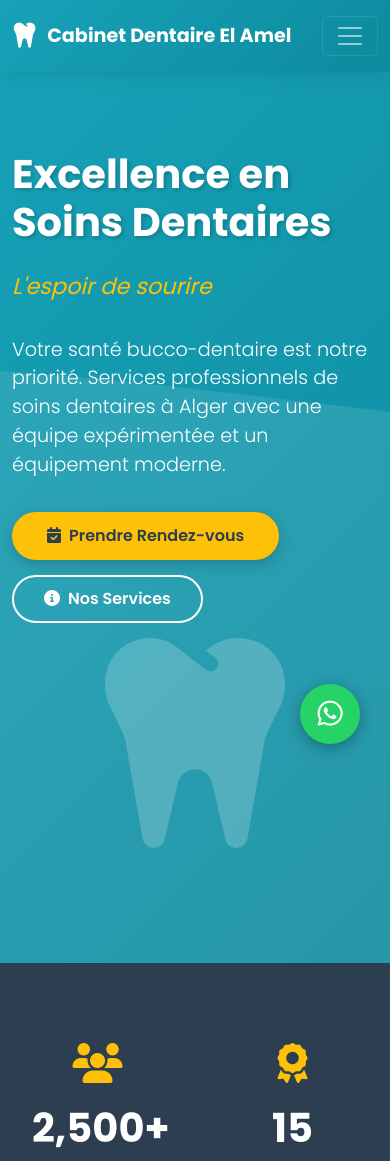
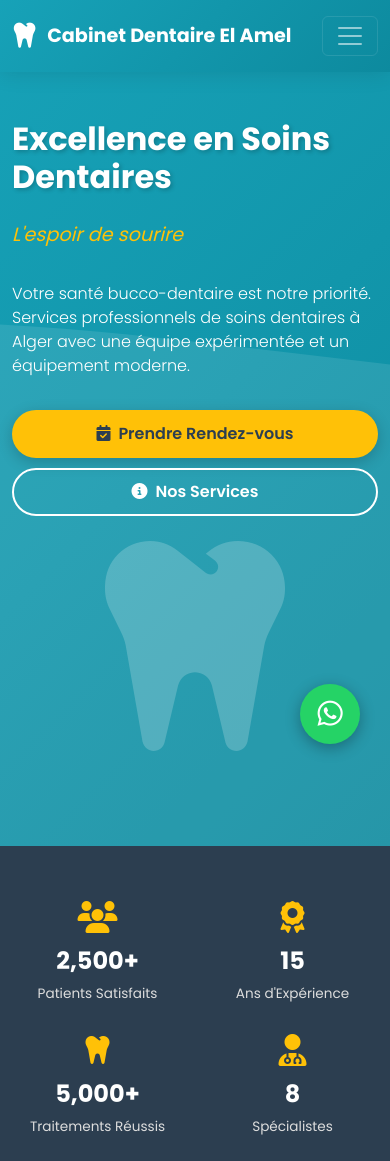
Before and after one commit to achraf8042/cabinet-el-amel, a plain HTML site: page index.html in a window 390 px wide. Shown: the top 1161 px of the page. Drawn offline with nearby package versions, Linux system fonts and the light colour scheme.

Commit message:
second change

```diff
--- a/index.html
+++ b/index.html
@@ -740,25 +740,6 @@
             color: #aaa;
         }
 
-        /* Responsive */
-        @media (max-width: 768px) {
-            .hero h1 {
-                font-size: 2.5rem;
-            }
-
-            .hero .tagline {
-                font-size: 1.4rem;
-            }
-
-            .section-title {
-                font-size: 2rem;
-            }
-
-            .navbar-brand {
-                font-size: 1.2rem;
-            }
-        }
-
         /* Scroll to top button */
         .scroll-top {
             position: fixed;
@@ -811,6 +792,112 @@
         .whatsapp-btn:hover {
             transform: scale(1.1);
             background: #128C7E;
+        }
+        /* Responsive */
+        @media (max-width: 768px) {
+            .hero h1 {
+                font-size: 2.5rem;
+            }
+
+            .hero .tagline {
+                font-size: 1.4rem;
+            }
+
+            .section-title {
+                font-size: 2rem;
+            }
+
+            .navbar-brand {
+                font-size: 1.2rem;
+            }
+
+            /* Fix stats section overflow */
+            .stats {
+                padding: 40px 0;
+            }
+
+            .stat-box {
+                padding: 15px 5px;
+            }
+
+            .stat-box i {
+                font-size: 2rem;
+                margin-bottom: 10px;
+            }
+
+            .stat-number {
+                font-size: 1.8rem;
+                margin-bottom: 5px;
+            }
+
+            .stat-label {
+                font-size: 0.9rem;
+            }
+
+            /* Fix contact items */
+            .contact-item {
+                padding: 1rem;
+                flex-direction: column;
+                text-align: center;
+            }
+
+            .contact-icon {
+                margin-right: 0;
+                margin-bottom: 10px;
+            }
+
+            /* Fix service cards */
+            .service-card {
+                padding: 2rem 1.5rem;
+            }
+
+            /* Fix buttons */
+            .btn-custom, .btn-outline-custom {
+                width: 100%;
+                margin-bottom: 10px;
+                margin-right: 0;
+            }
+
+            /* Fix hero section */
+            .hero {
+                padding: 120px 0 80px;
+            }
+
+            .hero .lead {
+                font-size: 1rem;
+            }
+        }
+
+        @media (max-width: 576px) {
+            /* Extra small screens */
+            .hero h1 {
+                font-size: 2rem;
+            }
+
+            .hero .tagline {
+                font-size: 1.2rem;
+            }
+
+            .section-title {
+                font-size: 1.8rem;
+            }
+
+            .stat-number {
+                font-size: 1.5rem;
+            }
+
+            .stat-label {
+                font-size: 0.85rem;
+            }
+
+            /* Reduce padding on small screens */
+            .services, .about, .faq, .contact {
+                padding: 60px 0;
+            }
+
+            .service-card {
+                padding: 1.5rem 1rem;
+            }
         }
     </style>
 </head>
```
